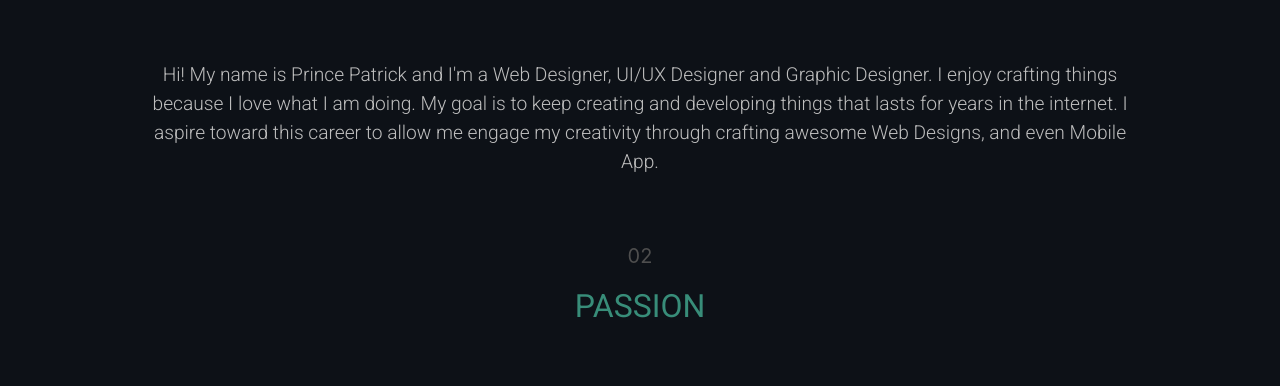
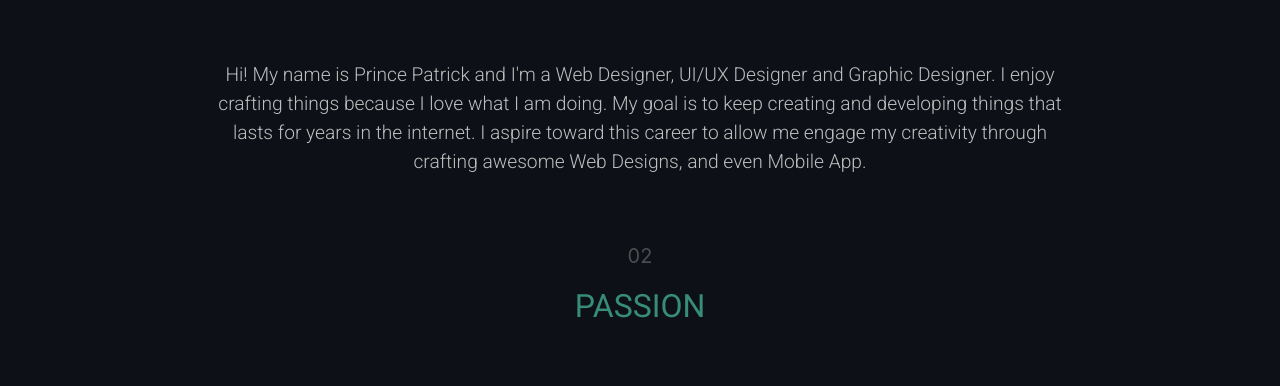
Before and after one commit to PrinceCapuyon91/portfolio_v2, a plain HTML site: page index.html in a window 1280 px wide. Shown: the part 1238-1624 px from the top of the page. Drawn offline with nearby package versions, Linux system fonts and the light colour scheme; files whose address does not match are found by name.

Commit message:
Change CSS file

```diff
--- a/assets/css/style.css
+++ b/assets/css/style.css
@@ -791,8 +791,8 @@ a:hover {
 }
 
 .aboutMe {
-  margin-left: 8rem;
-  margin-right: 8rem;
+  margin-left: 15%;
+  margin-right: 15%;
   color: #BEBEBE;
 }
 
@@ -800,6 +800,15 @@ a:hover {
   font-family: 'roboto', sans-serif;
   font-size: 1.2rem;
 }
+
+/* @media (max-width: 414px) {
+  .lead {
+    font-size: 100px;
+    margin-left: 0px;
+    margin-right: 0px;
+    color: red;
+  }
+} */
 
 /*--------------------------------------------------------------
 # Services
```
